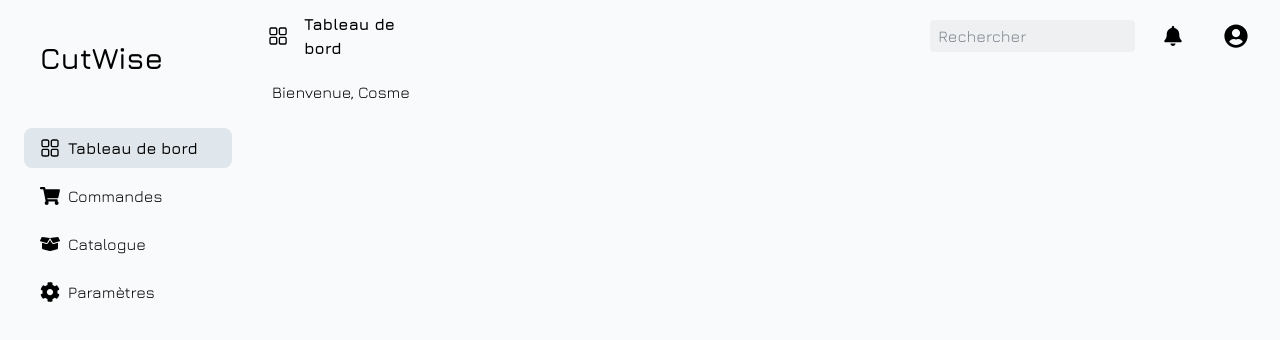
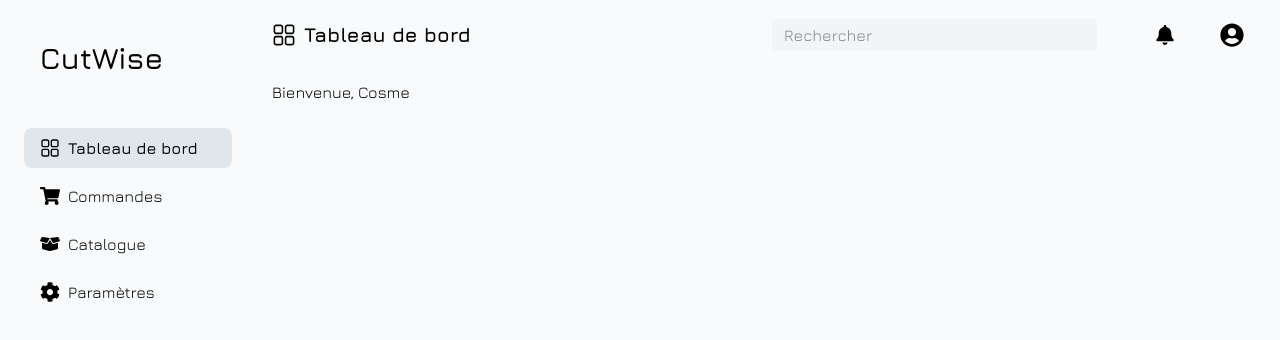
Before and after one commit to cjovignot/cutWise, a React (Vite) app in the folder frontend/: page / in a window 1280 px wide. Shown: the top 340 px of the page. Built offline with nearby package versions, Linux system fonts and the light colour scheme.

Commit message:
[MAJ] Header displaying

```diff
--- a/frontend/src/components/Layout/Header.tsx
+++ b/frontend/src/components/Layout/Header.tsx
@@ -5,27 +5,38 @@ import type { IconType } from "react-icons";
 interface HeaderProps {
   pageName?: string;
   icon?: IconType;
+  className?: string;
 }
 
-export default function Header({ pageName, icon: Icon }: HeaderProps) {
+export default function Header({
+  pageName,
+  icon: Icon,
+  className = "",
+}: HeaderProps) {
   const { t } = useTranslation();
   const placeholder = t("search");
 
   return (
-    <header className="flex items-center justify-between w-full px-3 py-2 md:p-3">
-      <h2 className="items-center hidden font-bold text-text-2xl md:flex">
-        {Icon && <Icon size={24} className="mr-4" />} {t(`${pageName}`)}
+    <header
+      className={`grid grid-cols-6 items-center gap-2 px-4 py-2 md:py-3 w-full ${className}`}
+    >
+      {/* Colonne 1 : titre avec icône */}
+      <h2 className="items-center hidden col-span-3 text-xl font-bold md:flex">
+        {Icon && <Icon size={24} className="mr-2" />}
+        {t(`${pageName}`)}
       </h2>
 
-      {/* Champ de recherche */}
-      <div className="flex items-center justify-between w-full gap-2 md:justify-end">
+      {/* Colonne 3 : barre de recherche */}
+      <div className="w-full col-span-4 md:col-span-2">
         <input
           type="text"
           placeholder={placeholder}
-          className="w-fit h-8 px-2 py-1 rounded bg-gray-700/5 dark:bg-white/10 text-gray-900 dark:text-gray-100 focus:outline-none focus:ring-2 focus:ring-[var(--theme-primary)] w-96"
+          className="w-full h-8 px-3 py-1 rounded bg-gray-100 dark:bg-gray-700 text-gray-900 dark:text-gray-100 focus:outline-none focus:ring-2 focus:ring-[var(--theme-primary)]"
         />
-        <div className="flex items-center">
-          {/* Boutons */}
+      </div>
+
+      {/* Colonne 4 : boutons */}
+      <div className="flex items-center col-span-1 gap-0 md:gap-1 md:justify-end">
         <button className="p-2 transition-colors rounded hover:bg-gray-200 dark:hover:bg-gray-700">
           <FaBell size={20} />
         </button>
@@ -33,7 +44,6 @@ export default function Header({ pageName, icon: Icon }: HeaderProps) {
           <FaUserCircle size={24} />
         </button>
       </div>
-      </div>
     </header>
   );
 }
```
Lines whose indentation alone changed are shown as unchanged.
